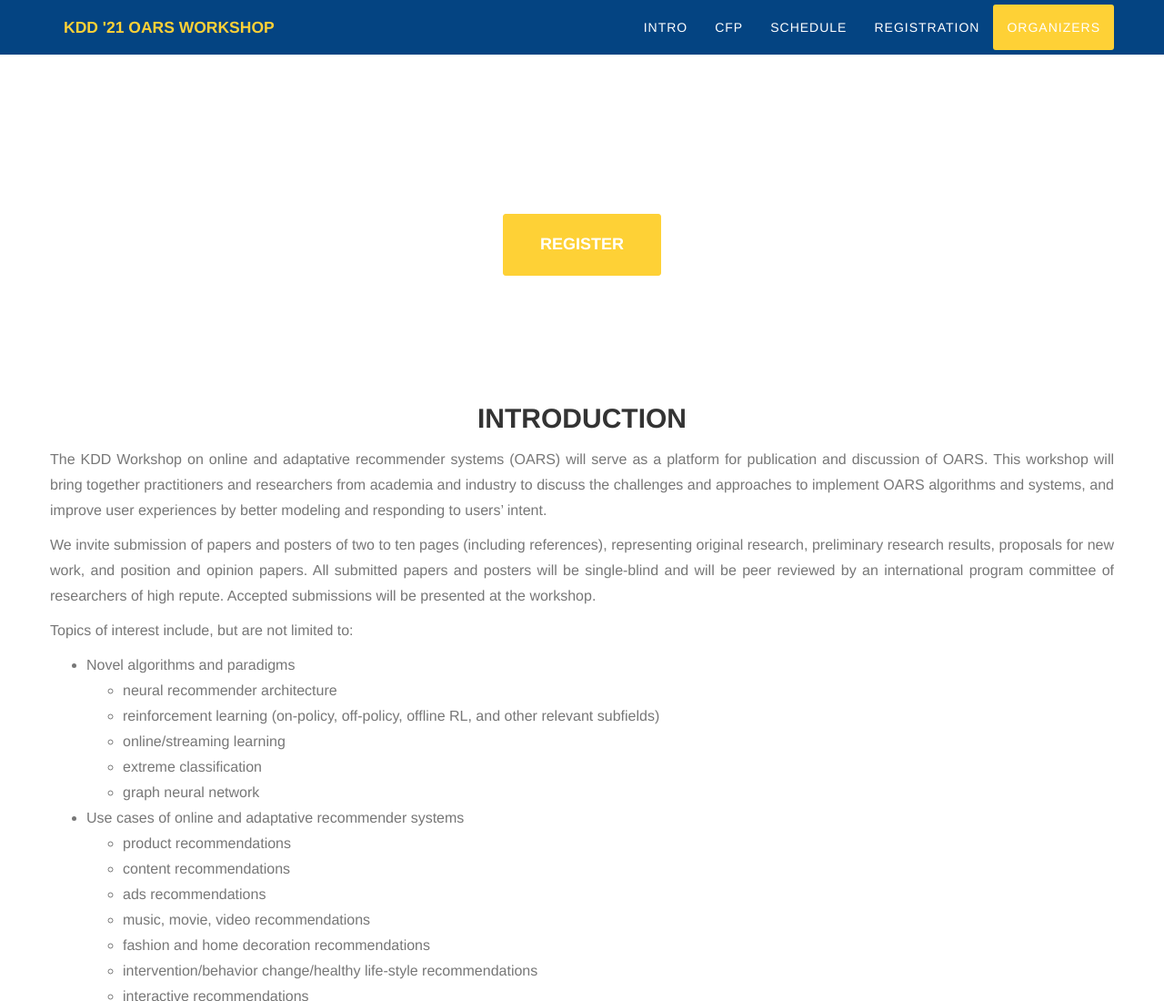
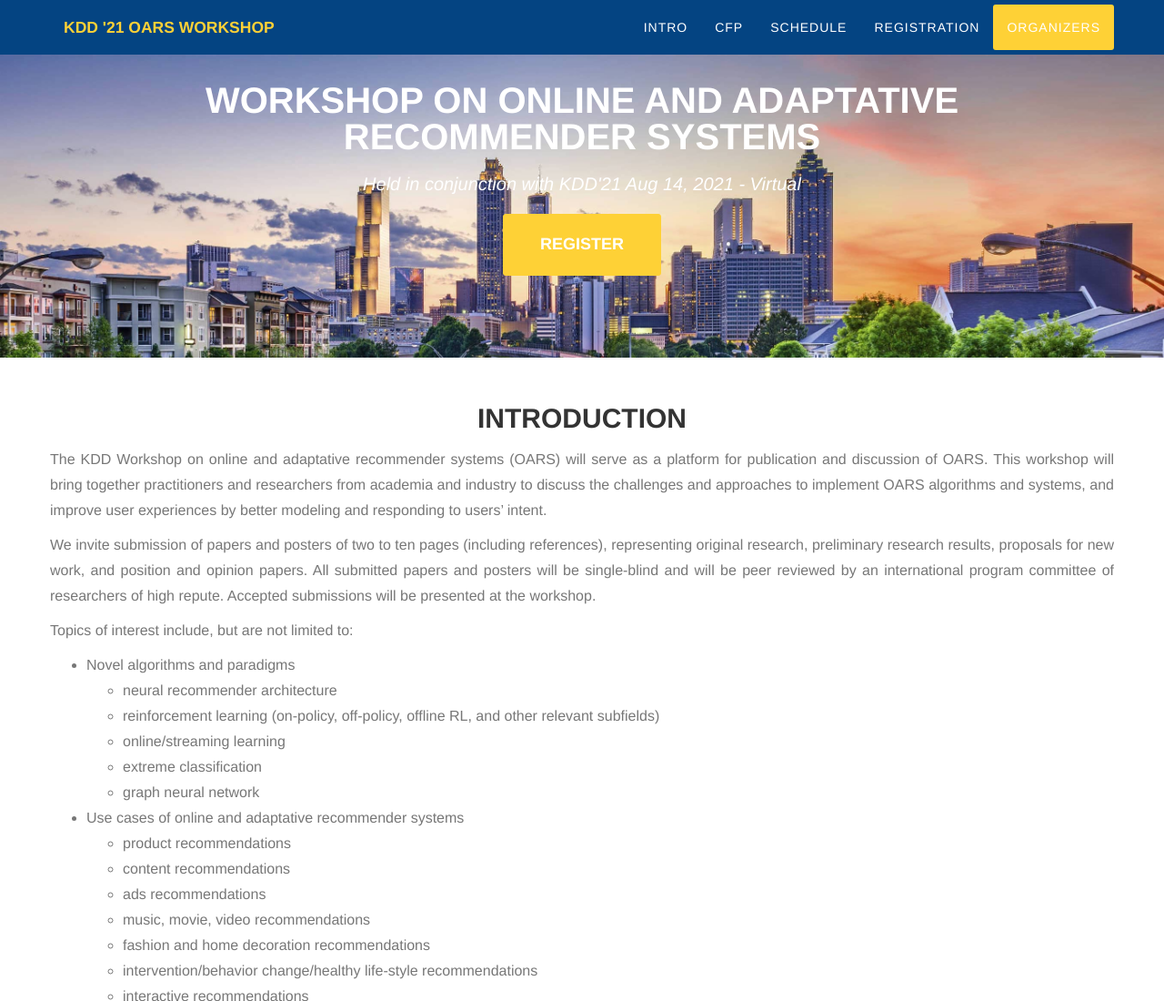
Before and after one commit to oars-workshop/oars-workshop.github.io, a plain HTML site: page index.html in a window 1280 px wide. Shown: the top 1100 px of the page at 91% size. Drawn offline with Linux system fonts and the light colour scheme; a web font is replaced by a local one.

Commit message:
change header background image

```diff
--- a/css/agency.css
+++ b/css/agency.css
@@ -254,7 +254,7 @@ h1,h2,h3,h4,h5,h6
 
 header
 {
-	background-image:url(../image/cityview.jpeg);
+	background-image:url(../images/cityview.jpeg);
 	background-repeat:none;
 	background-attachment:scroll;
 	background-position:center center;
```
